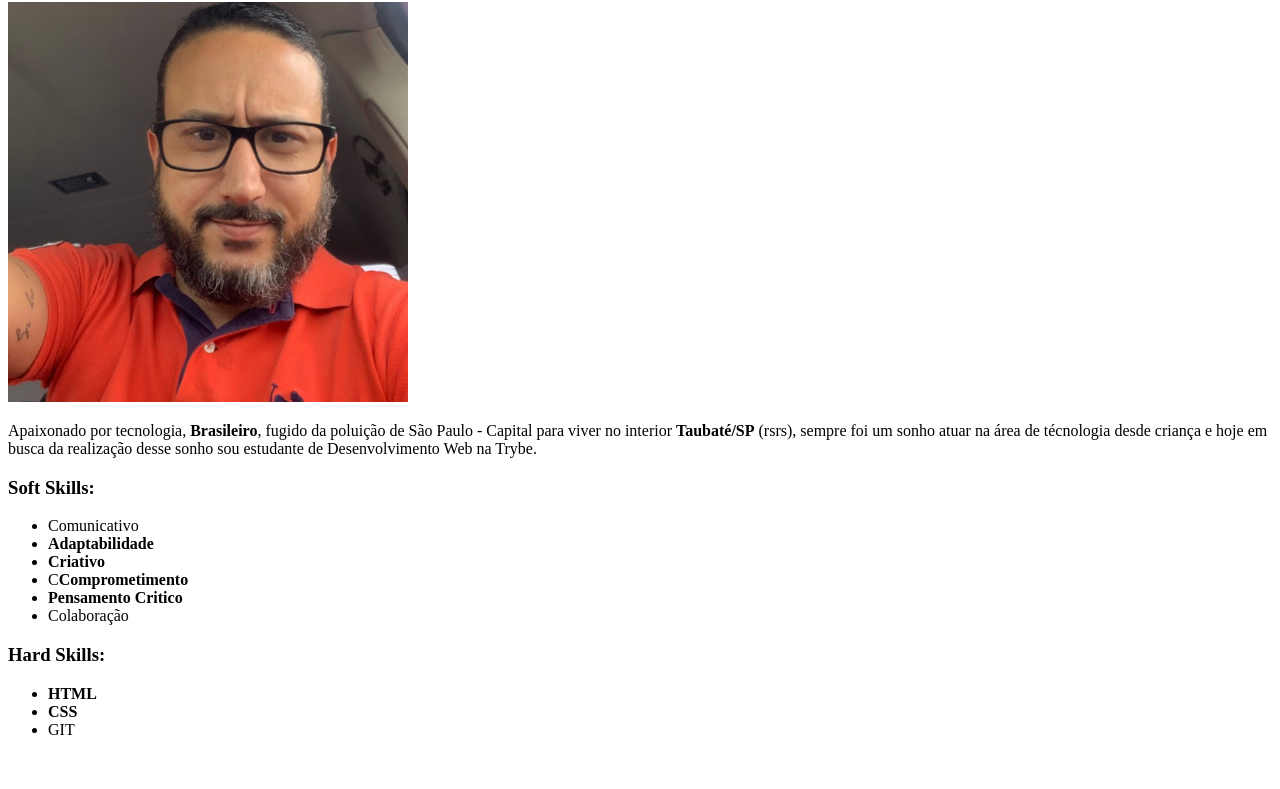
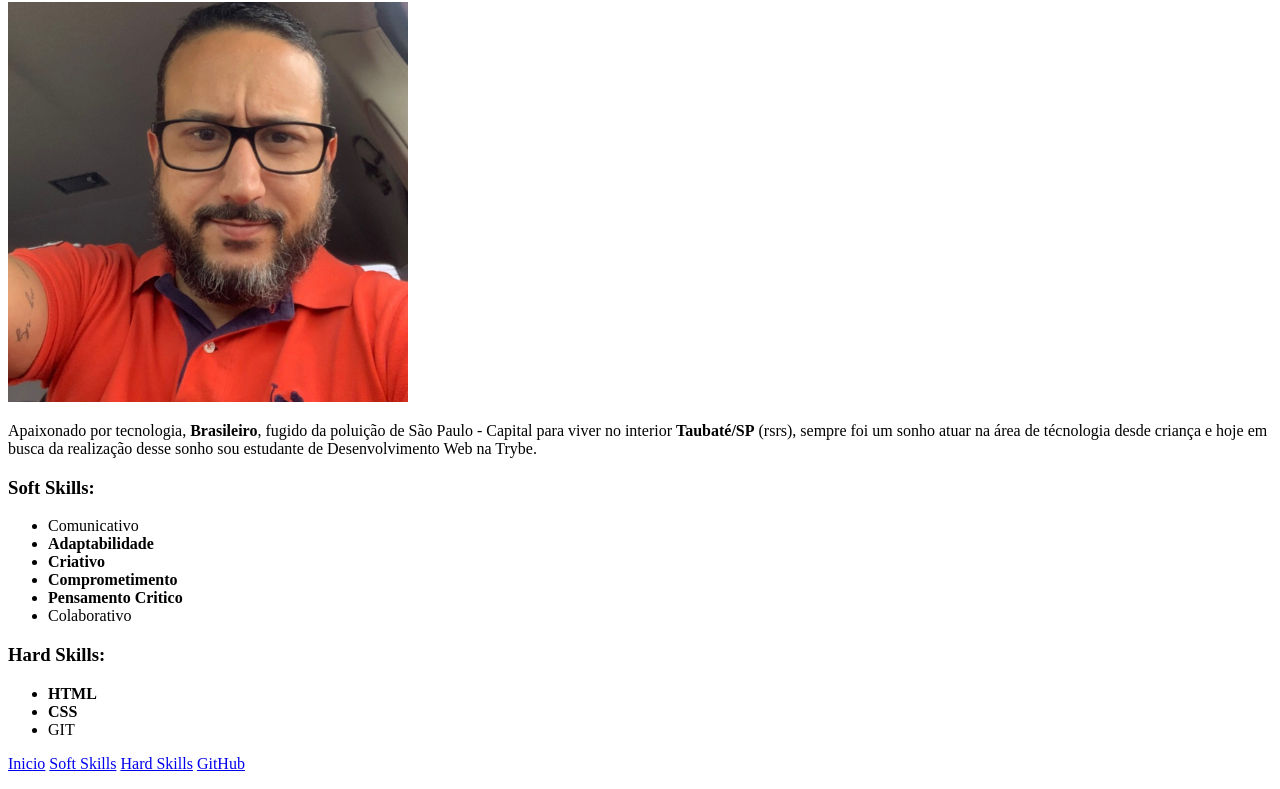
Before and after one commit to GuiHerrera/GuiHerrera.github.io, a plain HTML site: page index.html in a window 1280 px wide. Shown: the part 78-867 px from the top of the page. Before the commit the page ends 833 px from the top, so only its background shows below. Drawn offline with Linux system fonts and the light colour scheme.

Commit message:
inserido os ultimos quesito do exercicio

```diff
--- a/index.html
+++ b/index.html
@@ -8,16 +8,17 @@
 </head>
 <body>
     <h1>Guilherme Aires Herrera</h1>
-    <img src="Imagens/perfil Gui.jpg" width="400px" alt="Foto de perfil de Guilherme Herrera">
-    <p>Apaixonado por tecnologia, <strong>Brasileiro</strong>, fugido da poluição de São Paulo - Capital para viver no interior <strong>Taubaté/SP</strong> (rsrs), sempre foi um sonho atuar na área de técnologia desde criança e hoje em busca da realização desse sonho sou estudante de Desenvolvimento Web na Trybe.</p>
+    <a href="#"><img src="Imagens/perfil Gui.jpg" width="400px" alt="Foto de perfil de Guilherme Herrera">
+    </a>
+        <p>Apaixonado por tecnologia, <strong>Brasileiro</strong>, fugido da poluição de São Paulo - Capital para viver no interior <strong>Taubaté/SP</strong> (rsrs), sempre foi um sonho atuar na área de técnologia desde criança e hoje em busca da realização desse sonho sou estudante de Desenvolvimento Web na Trybe.</p>
     <h3>Soft Skills:</h3>
     <ul>
         <li>Comunicativo</li>
         <li><strong>Adaptabilidade</strong></li>
         <li><strong>Criativo</strong></li>
-        <li>C<strong>Comprometimento</strong></li>
+        <li><strong>Comprometimento</strong></li>
         <li><strong>Pensamento Critico</strong></li>
-        <li>Colaboração</li>
+        <li>Colaborativo</li>
     </ul>
     <h3>Hard Skills:</h3>
     <ul>
@@ -26,5 +27,12 @@
         <li>GIT</li>
     </ul>
 
+    <p>
+    <a href="#">Inicio</a>
+    <a href="#">Soft Skills</a>
+    <a href="#">Hard Skills</a>
+    <a href="https://github.com/GuiHerrera">GitHub</a>
+    </p>
+
 </body>
 </html>
```
